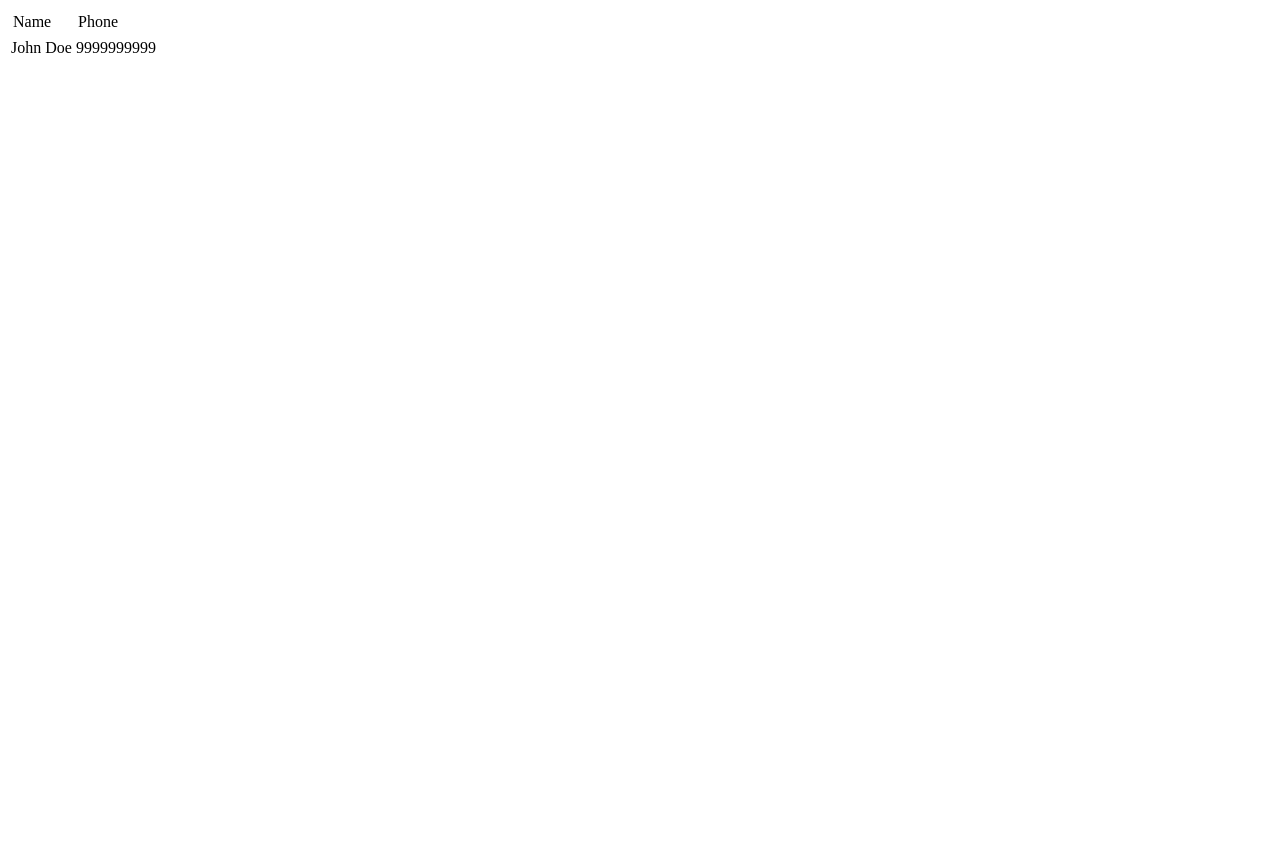
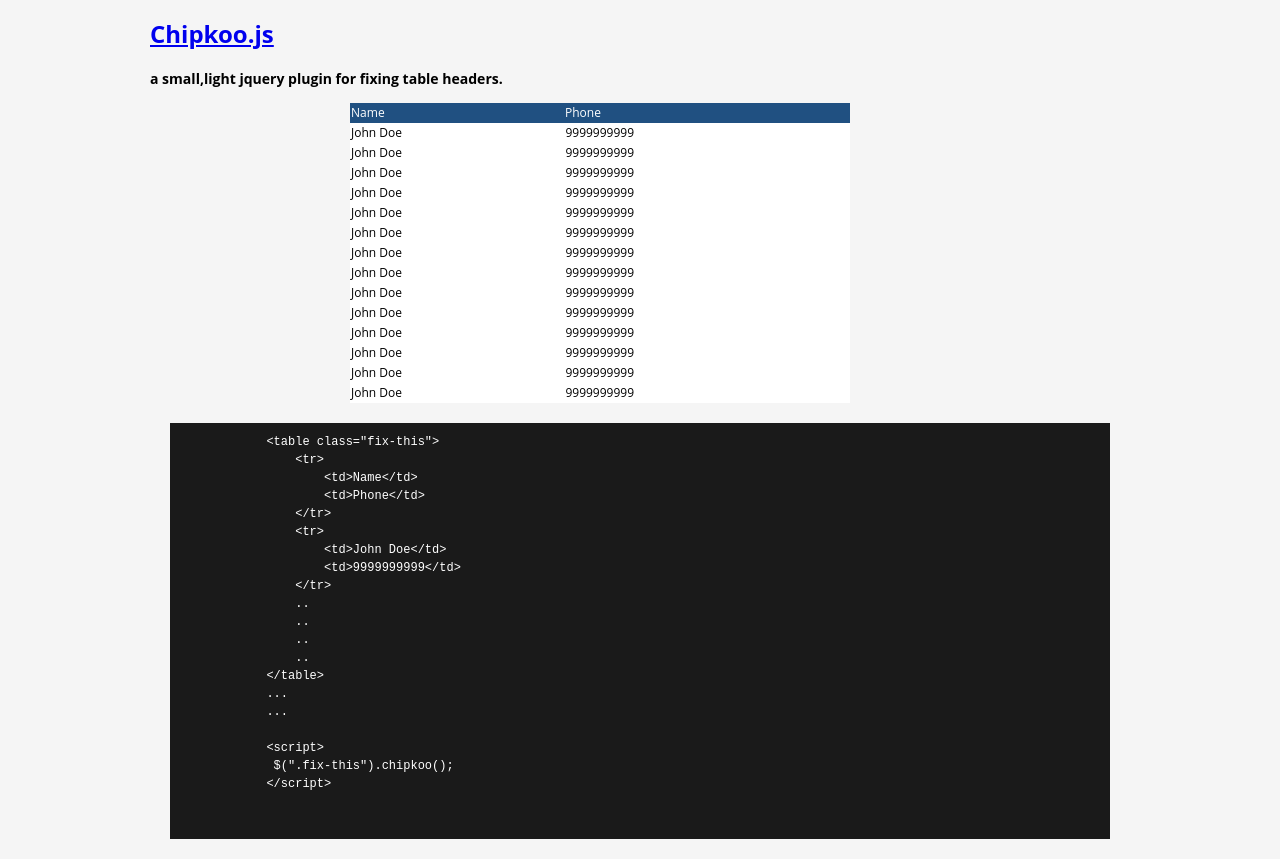
Before and after one commit to anirudhvarma12/chipkoojs, a plain HTML site: page demo.html in a window 1280 px wide. Before the commit the page ends 800 px from the top, so only its background shows below. Drawn offline with Linux system fonts and the light colour scheme.

Commit message:
added css for the demo

```diff
--- a/demo.html
+++ b/demo.html
@@ -3,11 +3,16 @@
 
 <head>
     <title>Chipkoo - Fix table header demo.</title>
+    <link rel="stylesheet" href="style.css" />
 </head>
 
 <body>
+    <div class="wrapper">
+        <h1><a href="https://github.com/anirudhvarma12/chipkoojs" target="_blank">Chipkoo.js</a></h1>
+        <h3>a small,light jquery plugin for fixing table headers.</h3>
+        <div class="demo demo-1">
             <table class="js-fixHead">
-        <tr>
+                <tr class="heading">
                     <td>Name</td>
                     <td>Phone</td>
                 </tr>
@@ -15,13 +20,96 @@
                     <td>John Doe</td>
                     <td>9999999999</td>
                 </tr>
+                <tr>
+                    <td>John Doe</td>
+                    <td>9999999999</td>
+                </tr>
+                <tr>
+                    <td>John Doe</td>
+                    <td>9999999999</td>
+                </tr>
+                <tr>
+                    <td>John Doe</td>
+                    <td>9999999999</td>
+                </tr>
+                <tr>
+                    <td>John Doe</td>
+                    <td>9999999999</td>
+                </tr>
+                <tr>
+                    <td>John Doe</td>
+                    <td>9999999999</td>
+                </tr>
+                <tr>
+                    <td>John Doe</td>
+                    <td>9999999999</td>
+                </tr>
+                <tr>
+                    <td>John Doe</td>
+                    <td>9999999999</td>
+                </tr>
+                <tr>
+                    <td>John Doe</td>
+                    <td>9999999999</td>
+                </tr>
+                <tr>
+                    <td>John Doe</td>
+                    <td>9999999999</td>
+                </tr>
+                <tr>
+                    <td>John Doe</td>
+                    <td>9999999999</td>
+                </tr>
+                <tr>
+                    <td>John Doe</td>
+                    <td>9999999999</td>
+                </tr>
+                <tr>
+                    <td>John Doe</td>
+                    <td>9999999999</td>
+                </tr>
+                <tr>
+                    <td>John Doe</td>
+                    <td>9999999999</td>
+                </tr>
+                <tr>
+                    <td>John Doe</td>
+                    <td>9999999999</td>
+                </tr>
             </table>
+        </div>
+        <pre>
+            &lt;table class="fix-this"&gt;
+                &lt;tr&gt;
+                    &lt;td&gt;Name&lt;/td&gt;
+                    &lt;td&gt;Phone&lt;/td&gt;
+                &lt;/tr&gt;
+                &lt;tr&gt;
+                    &lt;td&gt;John Doe&lt;/td&gt;
+                    &lt;td&gt;9999999999&lt;/td&gt;
+                &lt;/tr&gt;
+                ..
+                ..
+                ..
+                ..
+            &lt;/table&gt;
+            ...
+            ...
+
+            &lt;script&gt;
+             $(".fix-this").chipkoo();
+            &lt;/script&gt;
+
+        </pre>
+    </div>
     <script type="text/javascript" src="jquery.min.js"></script>
     <script type="text/javascript" src="jquery.chipkoo.js"></script>
     <script>
-        $(document).ready(function(){
+        $(document).ready(function () {
             $(".js-fixHead").chipkoo();
         });
     </script>
+
 </body>
+
 </html>
--- a/jquery.chipkoo.js
+++ b/jquery.chipkoo.js
@@ -1,3 +1,6 @@
+/**
+Chipkoo.js is free and open source jquery plugin used to fix table headers. https://github.com/anirudhvarma12/chipkoojs
+**/
 (function ($) {
     $.fn.chipkoo = function () {
         var $head = $(this).find("tr:first-child");
--- /dev/null
+++ b/style.css
@@ -0,0 +1,42 @@
+body,html{
+    width: 100%;
+    padding: 0;
+    margin: 0;
+    background: #f5f5f5;
+}
+
+body{
+    font: 12px/1.5 "Open Sans", "Helvetica",sans-serif;
+}
+
+.wrapper{
+    height: 100%;
+    width: 980px;
+    margin: 0 auto;
+}
+
+.demo{
+    height: 300px;
+    overflow: auto;
+    width: 500px;
+    margin-left: 200px;
+    background: #fff;
+}
+
+table{
+    width: 100%;
+    border-collapse: collapse;
+}
+
+.heading{
+    background: #205081;
+    color: #fff;
+}
+
+pre{
+    background: #1a1a1a;
+    color: #fff;
+    padding: 10px;
+    display: block;
+    margin: 20px;
+}
```
Lines whose indentation alone changed are shown as unchanged.
